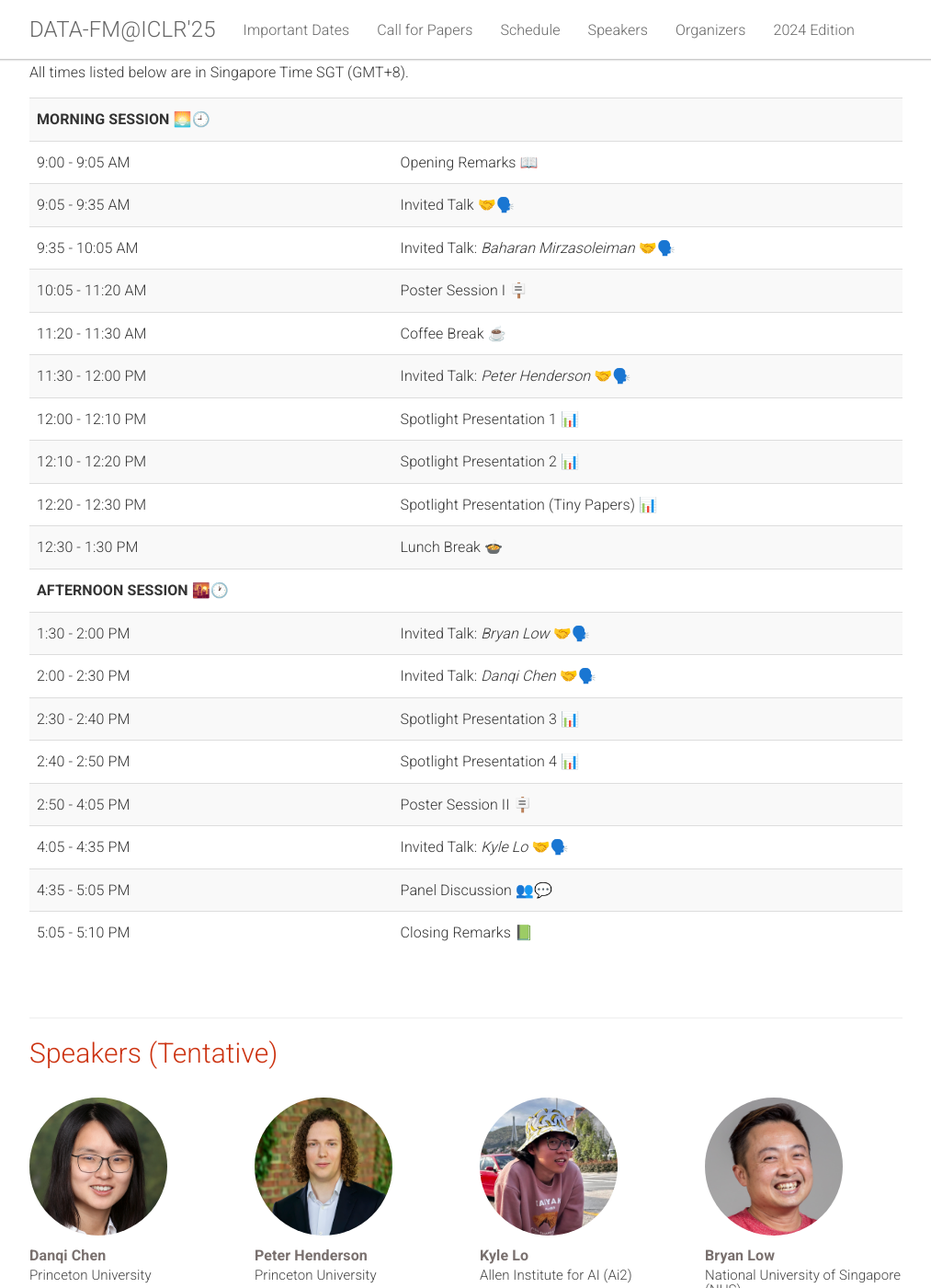
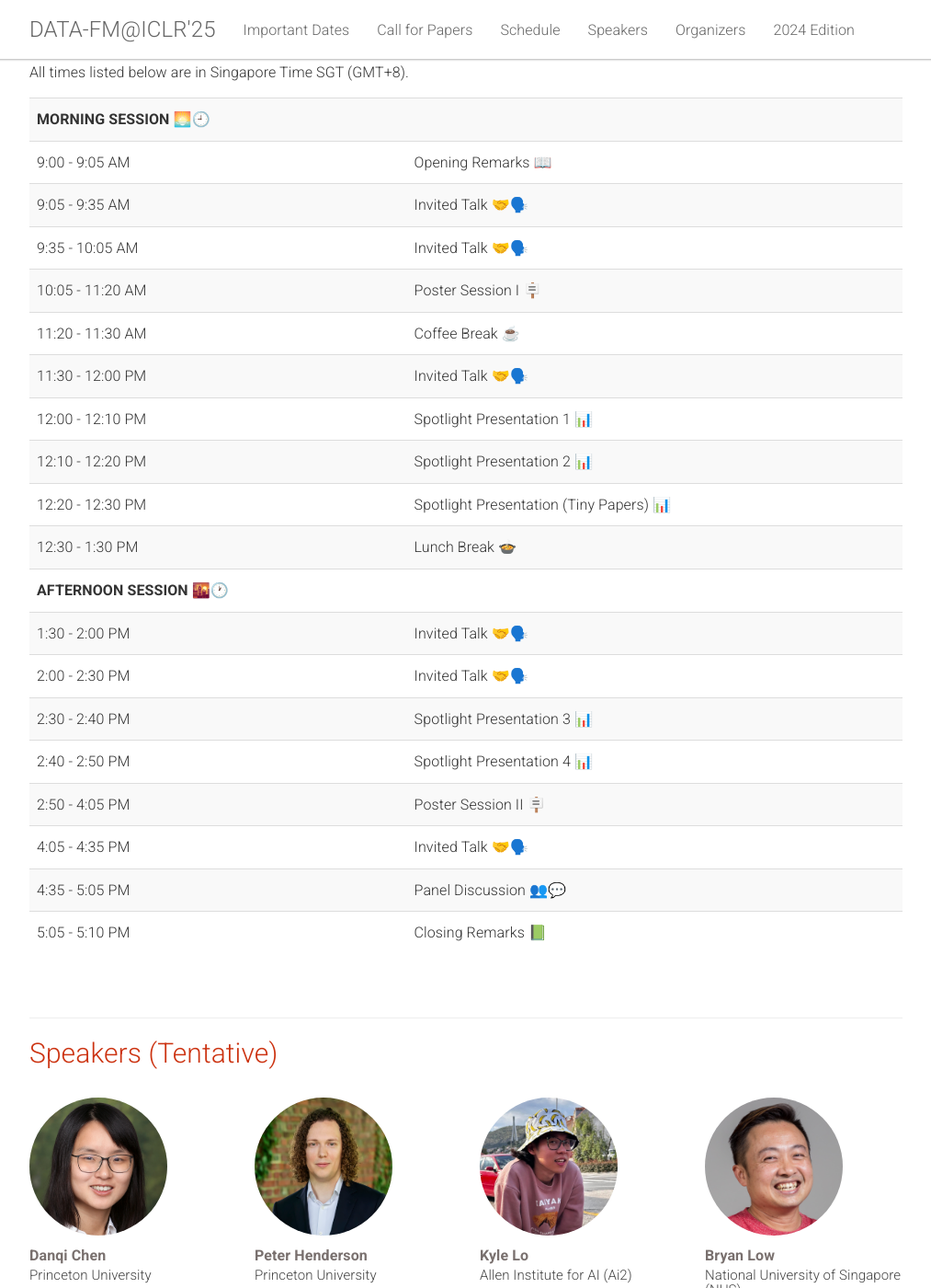
Before and after one commit to datafm/datafm.github.io, a Jekyll site: the page built from _pages/home.md, in a window 1280 px wide and 1400 px high, scrolled down 2797 px. Shown: the whole window at 92% size, without its empty margins (133-1146 px from the left). Built offline with Jekyll 4.4.1, drawn with Linux system fonts in a browser that asks for light colours.

Commit message:
update schedule
schedule update

```diff
--- a/_pages/home.md
+++ b/_pages/home.md
@@ -246,7 +246,7 @@ To sustain our review and program selection processes, we require <b>at least on
         <tr>
           <td>9:35 - 10:05 AM</td>
           <td>
-            Invited Talk: <i>Baharan Mirzasoleiman</i> 🤝🗣️
+            Invited Talk 🤝🗣️
           </td>
         </tr>
         <tr>
@@ -264,7 +264,7 @@ To sustain our review and program selection processes, we require <b>at least on
         <tr>
           <td>11:30 - 12:00 PM</td>
           <td>
-            Invited Talk: <i>Peter Henderson</i> 🤝🗣️
+            Invited Talk 🤝🗣️
           </td>
         </tr>
         <tr>
@@ -298,13 +298,13 @@ To sustain our review and program selection processes, we require <b>at least on
         <tr>
           <td>1:30 - 2:00 PM</td>
           <td>
-            Invited Talk: <i>Bryan Low</i> 🤝🗣️
+            Invited Talk 🤝🗣️
           </td>
         </tr>
         <tr>
           <td>2:00 - 2:30 PM</td>
           <td>
-            Invited Talk: <i>Danqi Chen</i> 🤝🗣️
+            Invited Talk 🤝🗣️
           </td>
         </tr>
         <tr>
@@ -328,7 +328,7 @@ To sustain our review and program selection processes, we require <b>at least on
         <tr>
           <td>4:05 - 4:35 PM</td>
           <td>
-            Invited Talk: <i>Kyle Lo</i> 🤝🗣️
+            Invited Talk 🤝🗣️
           </td>
         </tr>
         <tr>
```
